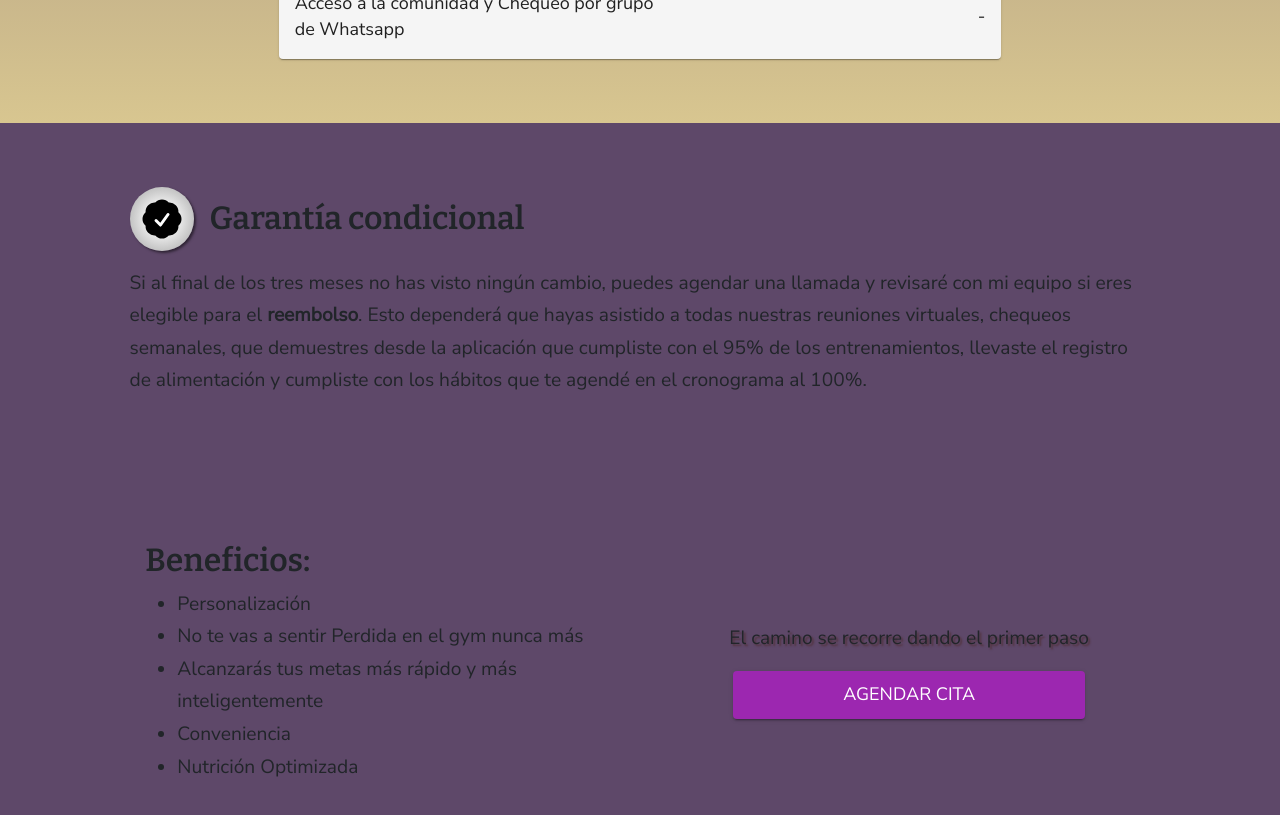
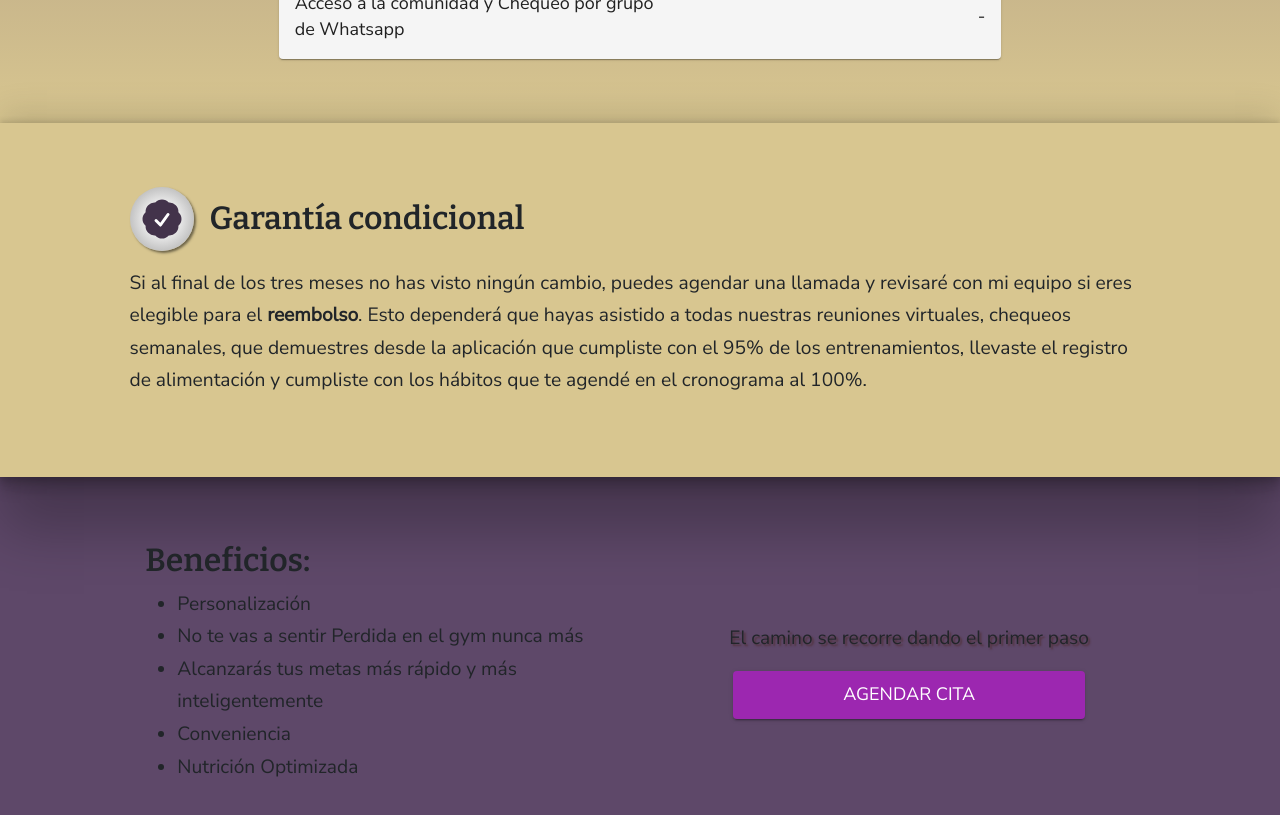
Before and after one commit to Matias-Ramos/ElevateHer, a React (Vite) app: page / in a window 1280 px wide. Shown: the part 3020-3835 px from the top of the page. Built offline with nearby package versions, Linux system fonts and the light colour scheme.

Commit message:
Warranty fully styled

```diff
--- a/src/pages/program/Table/Table.jsx
+++ b/src/pages/program/Table/Table.jsx
@@ -21,7 +21,7 @@ const sectionStyling = {
 
 const Table = () => {
     return (
-        <section style={sectionStyling}>
+        <section id="table" style={sectionStyling}>
             <Container fluid>
                 <Row className='justify-content-center'>
                     <Col md={9} lg={8} xl={7} xxl={7}>
--- a/src/pages/program/warranty/Warranty.jsx
+++ b/src/pages/program/warranty/Warranty.jsx
@@ -11,15 +11,19 @@ const firstColStyling = "d-flex align-items-center mb-3"
 const iconStyling = { color: "black", size: "75%" }
 const rowStyling = "d-lg-flex justify-content-center"
 const headerStyling = "ms-3 mb-0";
+const warrantyStyling = {
+    boxShadow: 'rgba(0, 0, 0, 0.25) 0px 54px 55px, rgba(0, 0, 0, 0.12) 0px -12px 30px, rgba(0, 0, 0, 0.12) 0px 4px 6px, rgba(0, 0, 0, 0.17) 0px 12px 13px, rgba(0, 0, 0, 0.09) 0px -3px 5px',
+    backgroundColor: '#d8c690',
+};
 
 const Warranty = () => (
-    <section id="warranty">
+    <section id="warranty" style={warrantyStyling}>
         <Container>
             <Row className={rowStyling}>
                 <Col xs={12} lg={11} className={firstColStyling}>
                     <IconInCircle>
                         <IconContext.Provider value={iconStyling}>
-                            <HiCheckBadge />
+                            <HiCheckBadge color="#43334b"/>
                         </IconContext.Provider>
                     </IconInCircle>
                     <h2 className={headerStyling}>Garantía condicional</h2>
```
Also changed, not shown: src/assets/warrantyPolygonBckg.svg (added).
